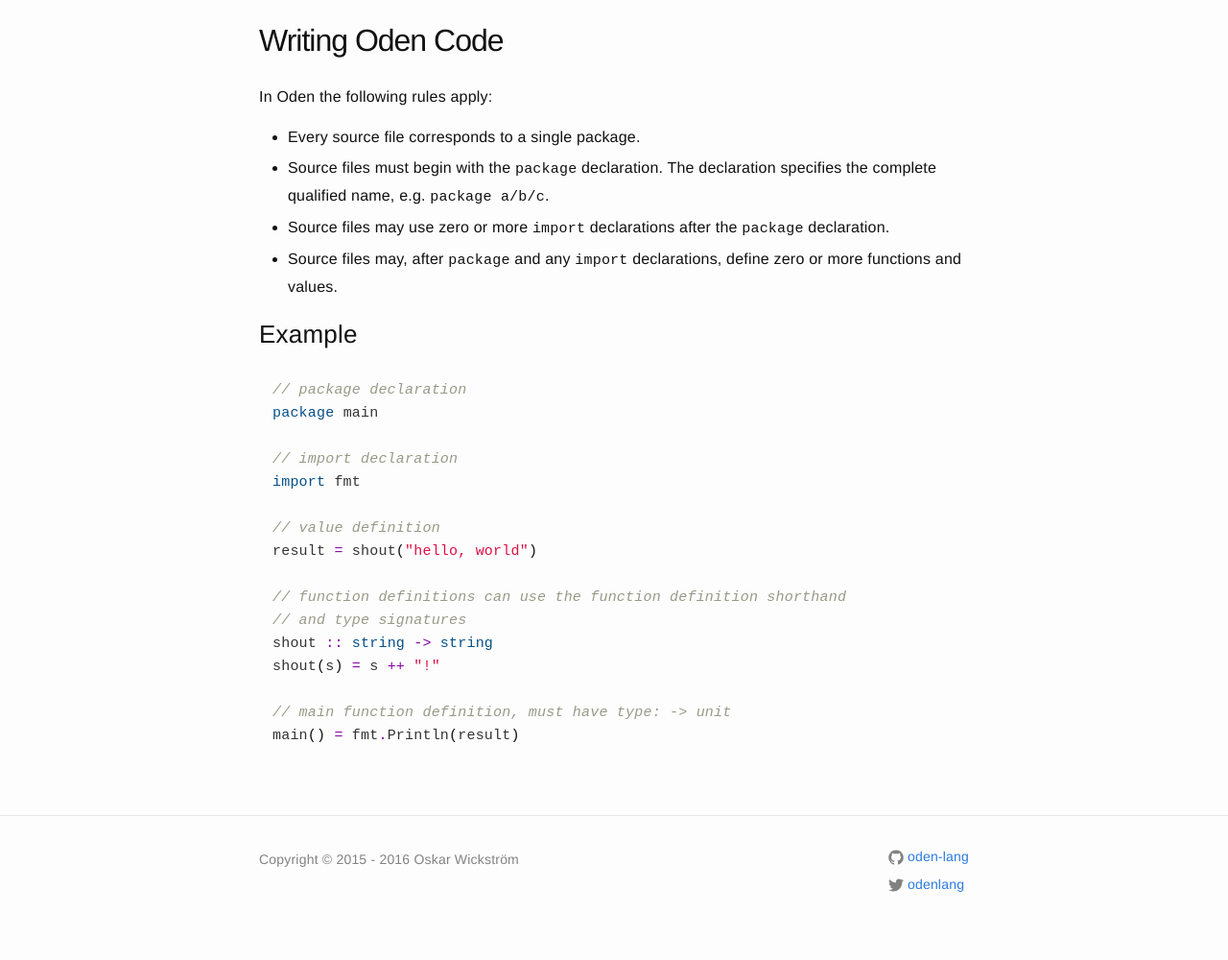
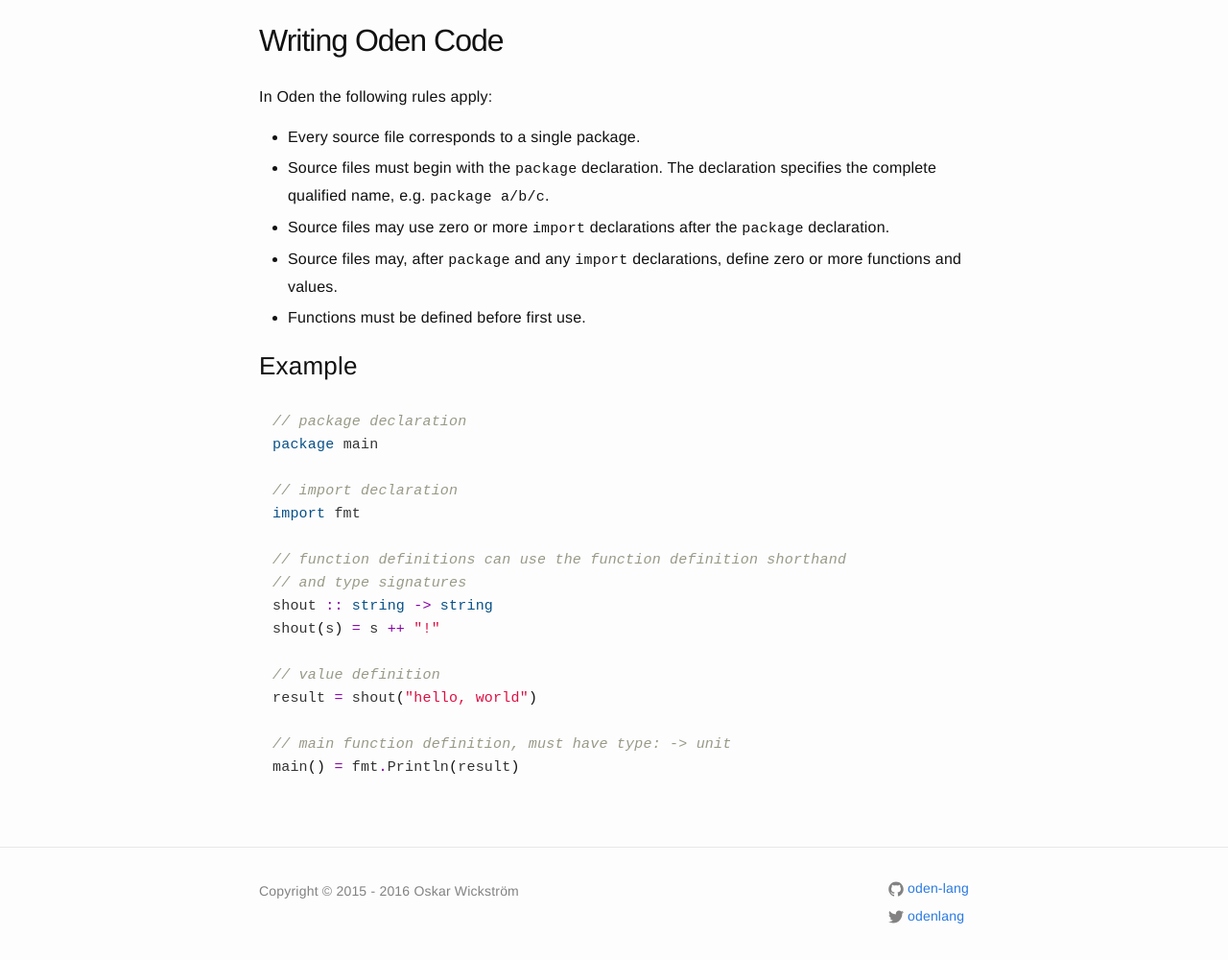
Before and after one commit to oden-lang/oden-lang.github.io, a Jekyll site: the page built from user-guide/writing-oden-code.md, in a window 1280 px wide, cut to the strip 104-1104 px from the top of the page. Shown: the whole strip at 96% size. Built offline with Jekyll 4.4.1, drawn with Linux system fonts in a browser that asks for light colours; before the commit the page ends 1072 px from its top, so only the background shows below that.

Commit message:
Update writing-oden-code.md

```diff
--- a/user-guide/writing-oden-code.md
+++ b/user-guide/writing-oden-code.md
@@ -12,6 +12,7 @@ In Oden the following rules apply:
   declaration.
 * Source files may, after `package` and any `import` declarations, define zero
   or more functions and values.
+* Functions must be defined before first use.
 
 ## Example
 
@@ -22,14 +23,14 @@ package main
 // import declaration
 import fmt
 
-// value definition
-result = shout("hello, world")
-
 // function definitions can use the function definition shorthand
 // and type signatures
 shout :: string -> string
 shout(s) = s ++ "!"
 
+// value definition
+result = shout("hello, world")
+
 // main function definition, must have type: -> unit
 main() = fmt.Println(result)
 {% endhighlight %}
```
